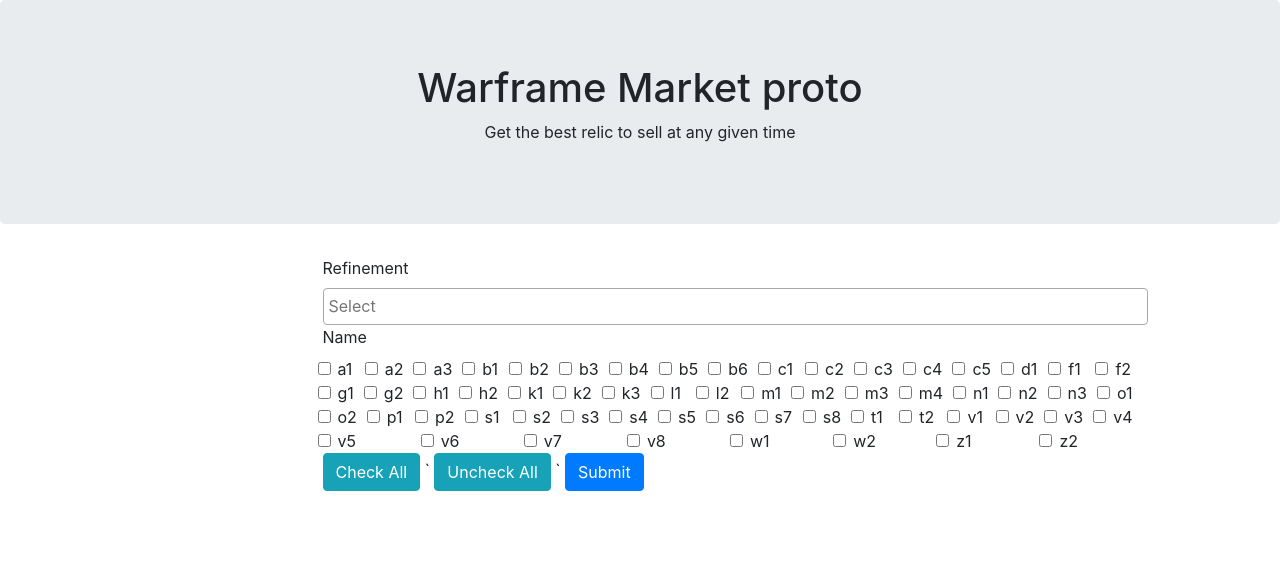
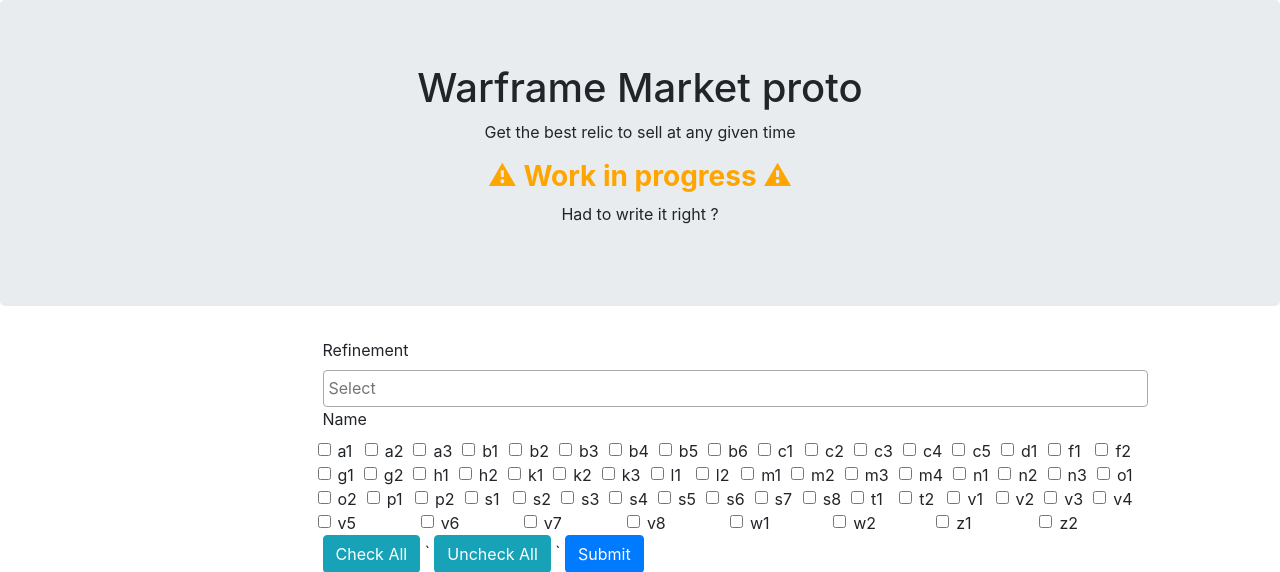
Before and after one commit to Mangiang/warframe-market-proto, a Flask app: page / in a window 1280 px wide. Shown: the top 572 px of the page. Run offline with Flask 2, Linux system fonts and the light colour scheme; some libraries are stand-ins or nearby versions.

Commit message:
Put a work in progress sign

```diff
--- a/templates/index.html
+++ b/templates/index.html
@@ -14,6 +14,8 @@
     <div class="jumbotron text-center">
         <h1>Warframe Market proto</h1>
         <p>Get the best relic to sell at any given time</p>
+        <h3 style="color: orange"><b>⚠ Work in progress ⚠</b></h3>
+        <p>Had to write it right ?</p>
     </div>
     <div class="container">
         <div class="row">
```
